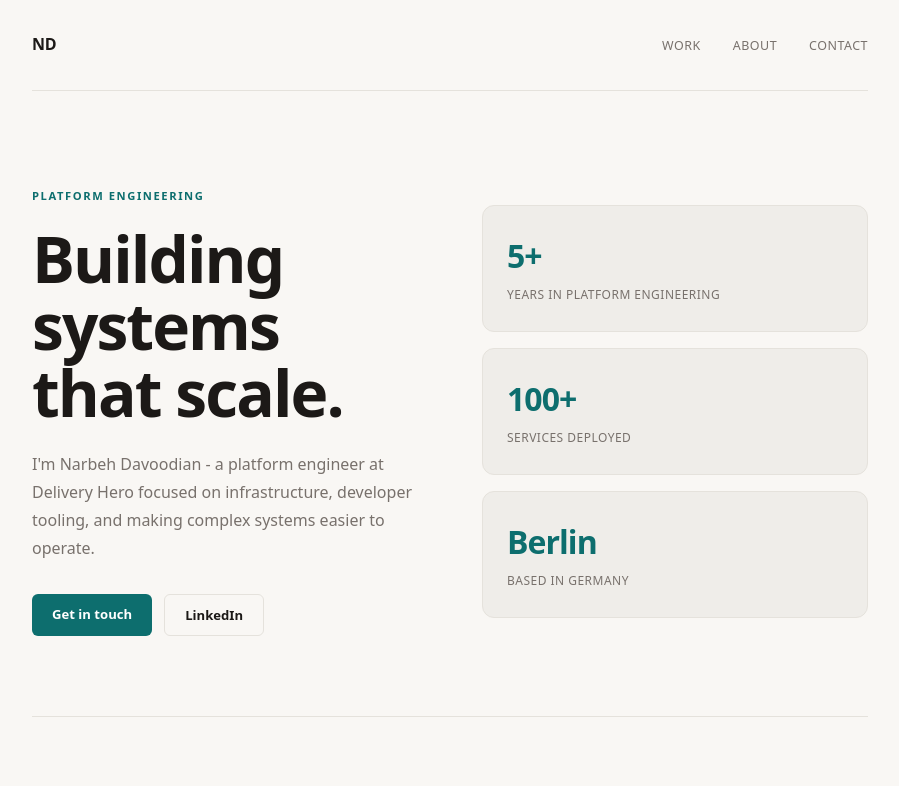
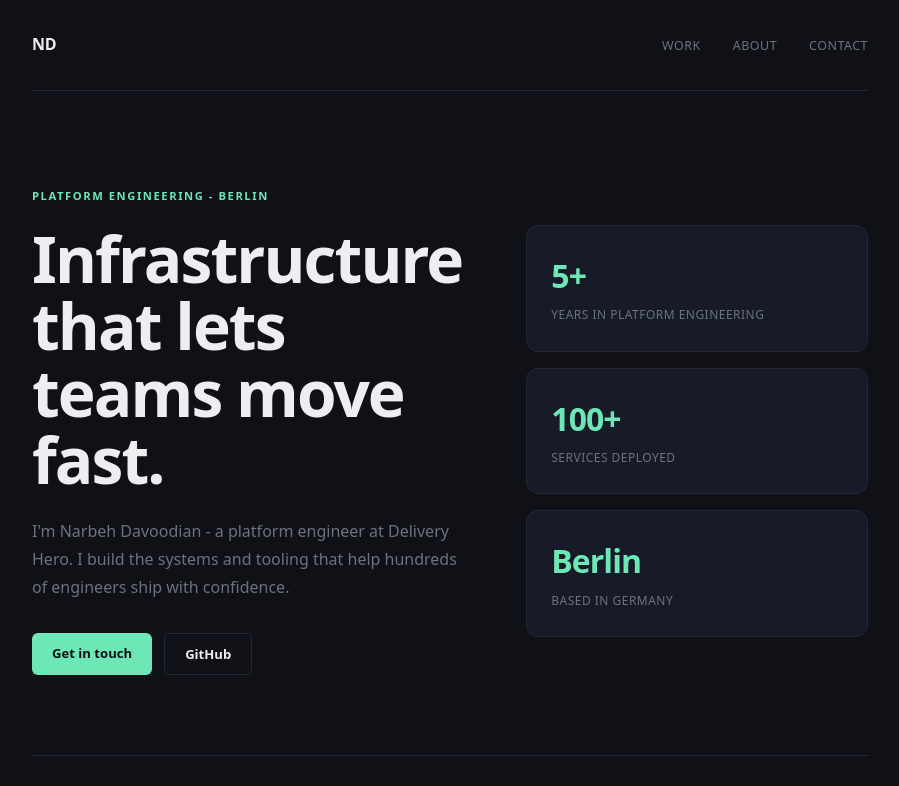
Before and after one commit to narbehdavoodian/protoship-narbehde-e3fb9134, a plain HTML site: page index.html in a window 1280 px wide. Shown: the top 786 px of the page, without its empty margins (190-1089 px from the left). Drawn offline with Linux system fonts and the light colour scheme.

Commit message:
Update design - new accent color and hero text

```diff
--- a/index.html
+++ b/index.html
@@ -6,7 +6,7 @@
 <title>Narbeh Davoodian</title>
 <style>
 *{margin:0;padding:0;box-sizing:border-box}
-:root{--bg:#F9F7F4;--ink:#1C1917;--muted:#78716C;--accent:#0D6E6E;--border:#E5E2DC;--surface:#EFEDE9}
+:root{--bg:#0F1117;--ink:#EEEEF0;--muted:#6B7280;--accent:#6EE7B7;--border:#1F2937;--surface:#161B27}
 body{background:var(--bg);color:var(--ink);font-family:system-ui,-apple-system,sans-serif;line-height:1.6;-webkit-font-smoothing:antialiased}
 .wrap{max-width:900px;margin:0 auto;padding:0 2rem}
 nav{padding:2rem 0;display:flex;justify-content:space-between;align-items:center;border-bottom:1px solid var(--border)}
@@ -21,7 +21,7 @@ nav{padding:2rem 0;display:flex;justify-content:space-between;align-items:center
 .cta-row{display:flex;gap:.75rem;flex-wrap:wrap}
 .btn{padding:.6rem 1.25rem;border-radius:.375rem;font-size:.82rem;font-weight:600;text-decoration:none;transition:opacity .15s}
 .btn:hover{opacity:.85}
-.btn-primary{background:var(--accent);color:#fff}
+.btn-primary{background:var(--accent);color:#0F1117}
 .btn-ghost{border:1px solid var(--border);color:var(--ink)}
 .hero-right{display:flex;flex-direction:column;gap:1rem}
 .stat-box{background:var(--surface);border:1px solid var(--border);border-radius:.75rem;padding:1.5rem}
@@ -65,12 +65,12 @@ footer{border-top:1px solid var(--border);padding:2.5rem 0;display:flex;justify-
   </nav>
   <section class="hero">
     <div class="hero-left">
-      <p class="eyebrow">Platform Engineering</p>
-      <h1>Building systems that scale.</h1>
-      <p class="hero-desc">I'm Narbeh Davoodian - a platform engineer at Delivery Hero focused on infrastructure, developer tooling, and making complex systems easier to operate.</p>
+      <p class="eyebrow">Platform Engineering - Berlin</p>
+      <h1>Infrastructure that lets teams move fast.</h1>
+      <p class="hero-desc">I'm Narbeh Davoodian - a platform engineer at Delivery Hero. I build the systems and tooling that help hundreds of engineers ship with confidence.</p>
       <div class="cta-row">
         <a class="btn btn-primary" href="mailto:narbeh.davoodian@deliveryhero.com">Get in touch</a>
-        <a class="btn btn-ghost" href="https://linkedin.com/in/narbehd" target="_blank" rel="noopener">LinkedIn</a>
+        <a class="btn btn-ghost" href="https://github.com/narbeh" target="_blank" rel="noopener">GitHub</a>
       </div>
     </div>
     <div class="hero-right">
```
